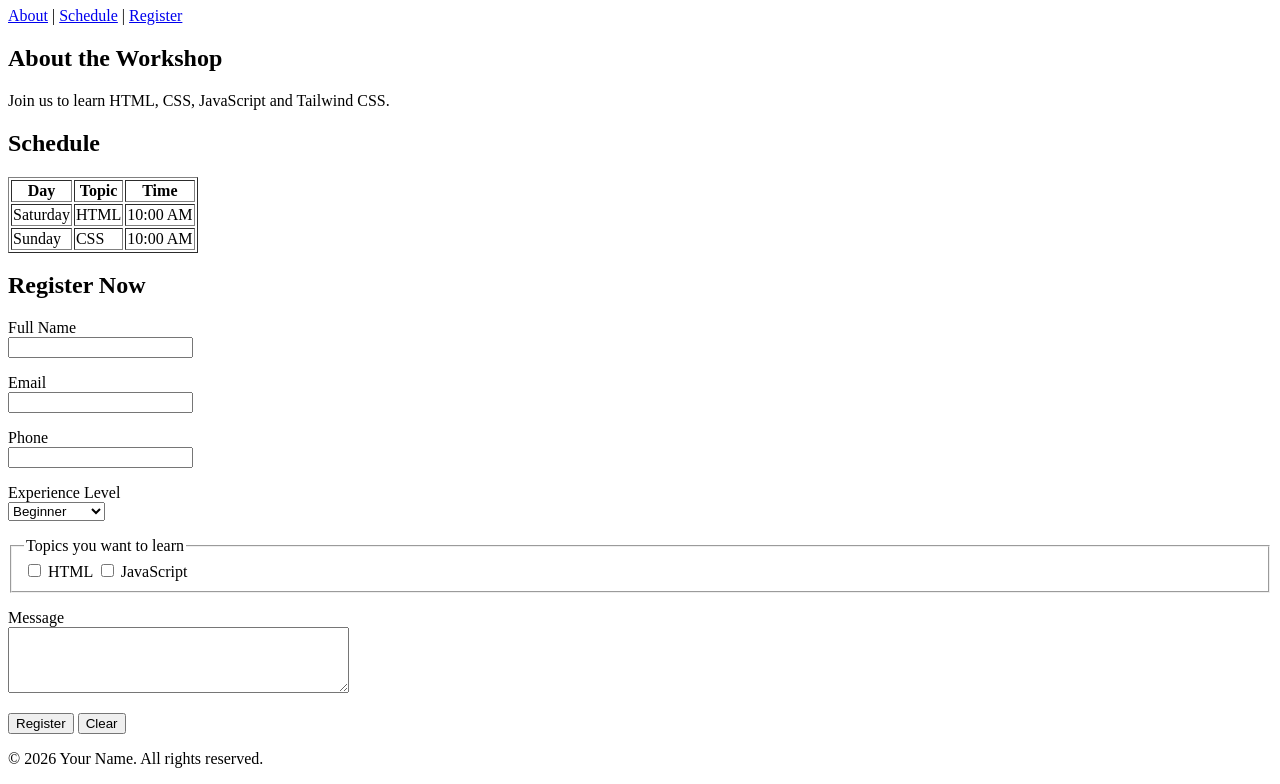
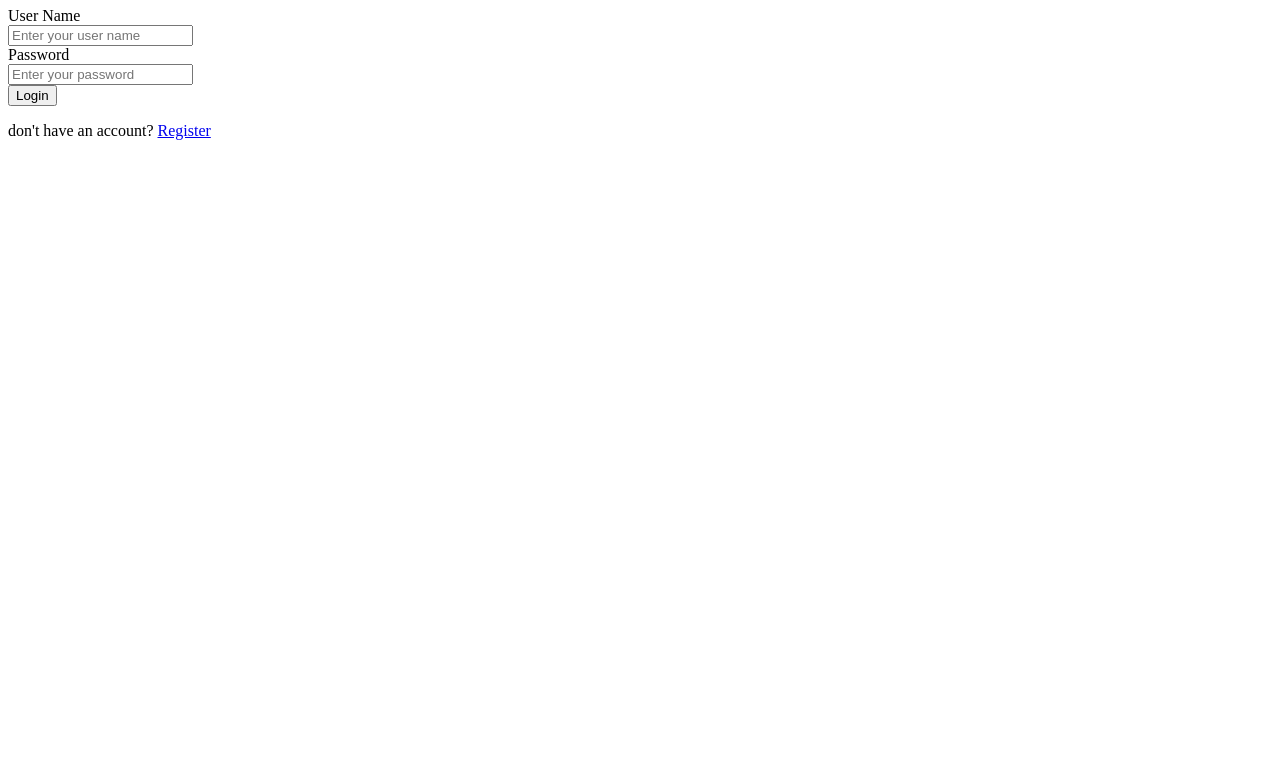
Before and after one commit to tajun3528/About_me, a plain HTML site: page login.html in a window 1280 px wide. Shown: the part 73-857 px from the top of the page. After the commit the page ends 800 px from the top, so only its background shows below. Drawn offline with Linux system fonts and the light colour scheme.

Commit message:
update project

```diff
--- a/login.html
+++ b/login.html
@@ -2,81 +2,25 @@
 <html lang="en">
 <head>
   <meta charset="UTF-8">
-  <meta name="viewport" content="width=device-width, initial-scale=1.0">
-  <title>Registration Form</title>
+  <meta name="viewport" content="width=, initial-scale=1.0">
+  <title>Document</title>
 </head>
 <body>
-
-  <header>
-    <h1>Web Dev Workshop</h1>
-    <nav>
-      <a href="#about">About</a> |
-      <a href="#schedule">Schedule</a> |
-      <a href="#register">Register</a>
-    </nav>
-  </header>
-
-  <main>
-    <section id="about">
-      <h2>About the Workshop</h2>
-      <p>Join us to learn HTML, CSS, JavaScript and Tailwind CSS.</p>
-    </section>
-
-    <section id="schedule">
-      <h2>Schedule</h2>
-      <table border="1">
-        <thead>
-          <tr><th>Day</th><th>Topic</th><th>Time</th></tr>
-        </thead>
-        <tbody>
-          <tr><td>Saturday</td><td>HTML</td><td>10:00 AM</td></tr>
-          <tr><td>Sunday</td><td>CSS</td><td>10:00 AM</td></tr>
-        </tbody>
-      </table>
-    </section>
-
-    <section id="register">
-      <h2>Register Now</h2>
-      <form action="#" method="post">
-        <p>
-          <label for="name">Full Name</label><br>
-          <input type="text" id="name" name="name" required>
-        </p>
-        <p>
-          <label for="email">Email</label><br>
-          <input type="email" id="email" name="email" required>
-        </p>
-        <p>
-          <label for="phone">Phone</label><br>
-          <input type="tel" id="phone" name="phone">
-        </p>
-        <p>
-          <label for="level">Experience Level</label><br>
-          <select id="level" name="level">
-            <option value="beginner">Beginner</option>
-            <option value="intermediate">Intermediate</option>
-          </select>
-        </p>
-        <fieldset>
-          <legend>Topics you want to learn</legend>
-          <input type="checkbox" id="t-html" name="topics" value="html">
-          <label for="t-html">HTML</label>
-          <input type="checkbox" id="t-js" name="topics" value="js">
-          <label for="t-js">JavaScript</label>
-        </fieldset>
-        <p>
-          <label for="msg">Message</label><br>
-          <textarea id="msg" name="msg" rows="4" cols="40"></textarea>
-        </p>
-        <button type="submit">Register</button>
-        <button type="reset">Clear</button>
-      </form>
-    </section>
-  </main>
-
-  <footer>
-    <p>&copy; 2026 Your Name. All rights reserved.</p>
-  </footer>
-
+  <div>
+    <h1>Login</h1>
+    <form action="post">
+      <label for="UserName">User Name</label>
+      <br>
+      <input type="text" name="UserName" id="UserName" placeholder="Enter your user name">
+      <br>
+      <label for="Password">Password</label>
+      <br>
+      <input type="password" name="Password" id="Password" placeholder="Enter your password" enterkeyhint="enter">
+      <br>
+      <button type="submit">Login</button>
+      <br>
+      <p>don't have an account? <a href="register.html">Register</a></p>
+    </form>
+  </div>
 </body>
 </html>
```
